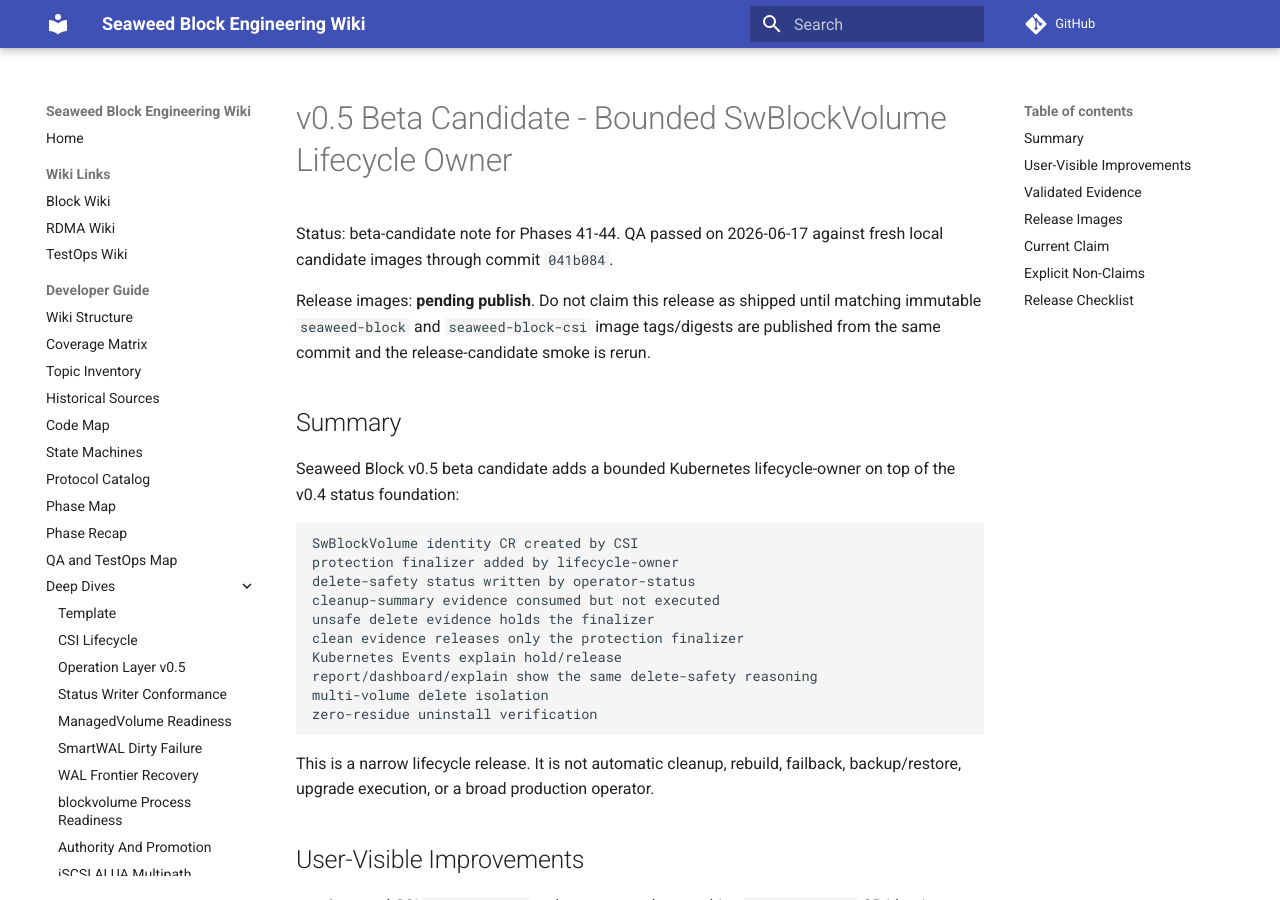
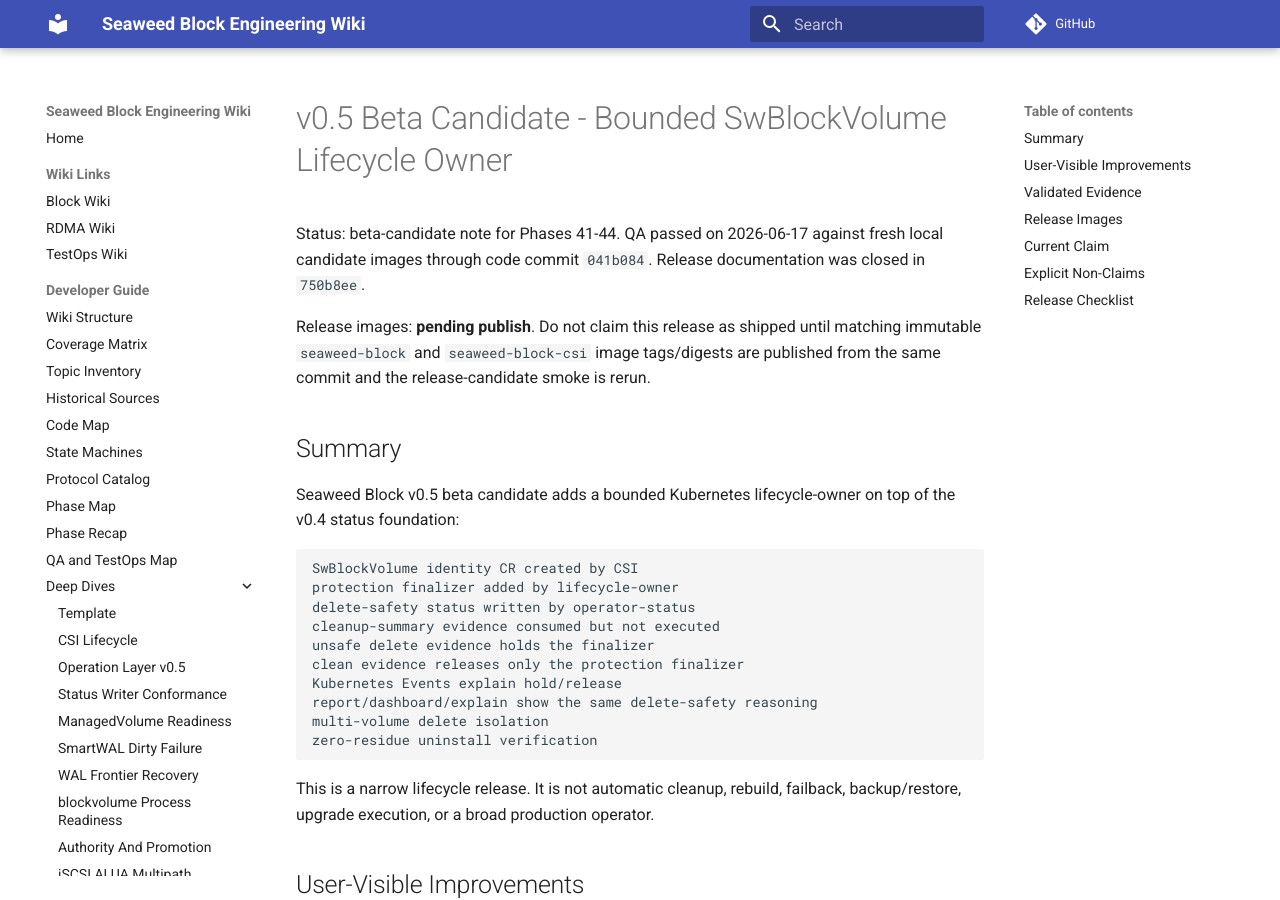
Before and after one commit to seaweedfs/seaweed-block, an MkDocs documentation site: the page built from docs/releases/v0.5-beta-candidate.md, in a window 1280 px wide and 900 px high. Built offline with MkDocs 1.6.1 and Material for MkDocs 9.7.7, drawn with Linux system fonts in a browser that asks for light colours; comment, search, counter and statistics services are not loaded.

Commit message:
docs: close v0.5 release boundary check

```diff
--- a/docs/releases/v0.5-beta-candidate.md
+++ b/docs/releases/v0.5-beta-candidate.md
@@ -1,7 +1,8 @@
 # v0.5 Beta Candidate - Bounded SwBlockVolume Lifecycle Owner
 
 Status: beta-candidate note for Phases 41-44. QA passed on 2026-06-17
-against fresh local candidate images through commit `041b084`.
+against fresh local candidate images through code commit `041b084`. Release
+documentation was closed in `750b8ee`.
 
 Release images: **pending publish**. Do not claim this release as shipped until
 matching immutable `seaweed-block` and `seaweed-block-csi` image tags/digests
```
Also changed, not shown: internal/docs/current-plan.md (+10 -5 lines).
